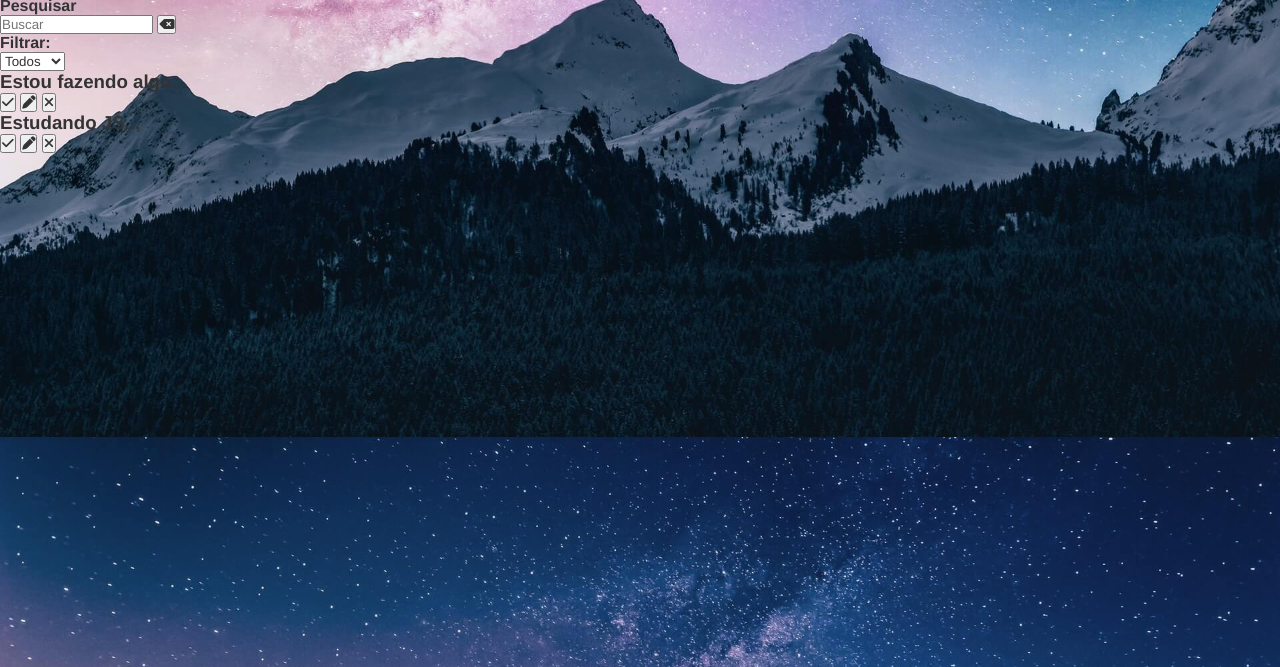
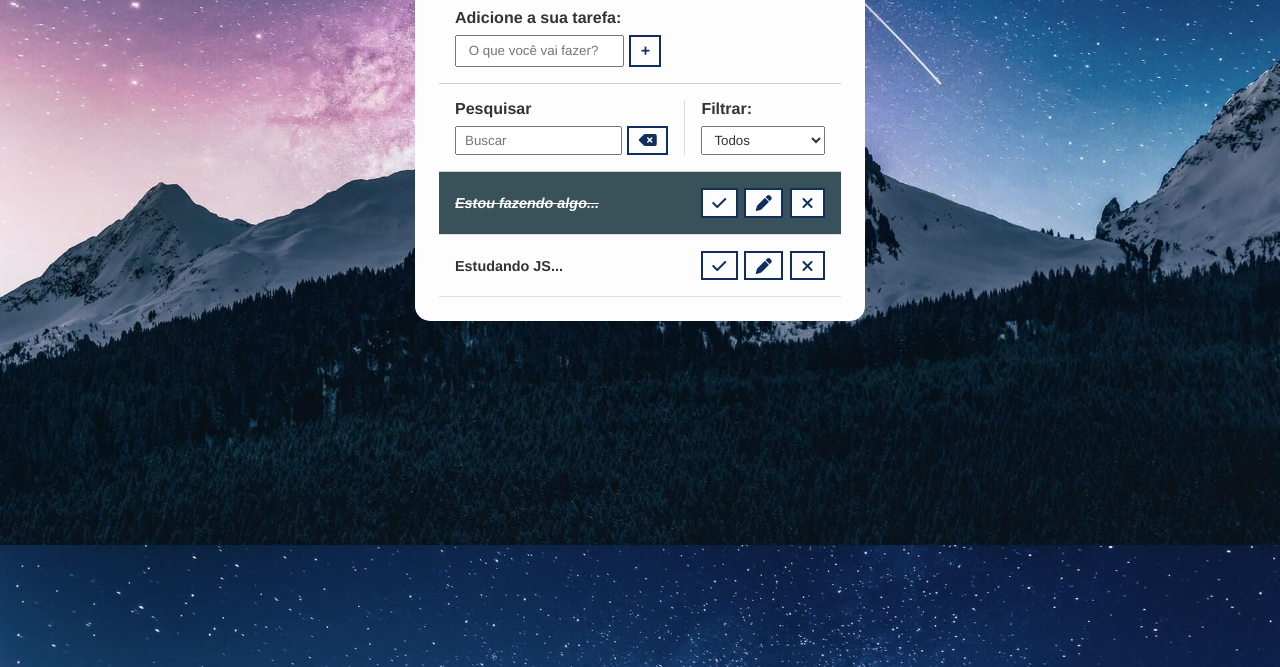
Before and after one commit to Elizabethcristina10/Projeto-JS, a plain HTML site: page index.html in a window 1280 px wide. Shown: the part 133-800 px from the top of the page. Drawn offline with Linux system fonts and the light colour scheme; files that its build step writes are made by us from their sources; files whose address does not match are found by name.

Commit message:
continuando

```diff
--- a/css/styles.css
+++ b/css/styles.css
@@ -13,3 +13,152 @@ body {
     background-position: center;
     background-size: cover ; /* se adapta a tela do usuário */
 }
+
+button {
+    background-color: #fdfdfd;
+    color: #102f5e;
+    border: 2px solid #102f5e;
+    padding: .3rem .6rem;
+    font-size: 1rem;
+    cursor: pointer; /* mostra a mao encima do botao */
+    display: flex;
+    justify-content: center;
+    align-items: center;
+    transition: 0.4s;
+}
+
+button:hover{
+    background-color: #102f5e;
+    color: #fff;
+}
+
+
+button:hover > i {
+    color: #fff;
+}
+
+button i {
+    color: #102f5e;
+    font-weight: bold;
+    pointer-events: none; /* continua alterado a cor mesmo clicando no botao */
+}
+
+input,
+select {
+    padding: 0.25rem 0.5rem; /* espaçamento interno do texto */
+}
+
+.hide{
+    display: none;
+}
+
+/* Todo header */
+
+.todo-container{
+    max-width: 450px;
+    margin: 3rem auto ;
+    background-color: #fdfdfd;
+    padding: 1.5rem;
+    border-radius: 15px;
+}
+
+.todo-container header {
+    text-align: center;
+    padding: 0 1rem 1rem;
+    border-bottom: 1px solid #ccc;
+}
+
+/* Todo form */
+
+#todo-form, #edit-form{
+    padding: 1rem;
+    border-bottom: 1px solid #ccc;
+}
+
+#todo-form p,
+#edit-form p {
+    margin-bottom: 0.5rem ;
+    font-weight: bold; /* negrito */
+}
+
+.form-control {
+    display: flex;
+}
+
+.form-control input {
+    margin-right: 0.3rem;
+}
+
+#cancel-edit-btn {
+    margin-top: 1rem;
+}
+
+/* Todo toolbar */
+
+#toolbar {
+    padding: 1rem;
+    border-bottom: 1px solid #ccc;
+    display: flex;
+}
+
+#toolbar h4 {
+    margin-bottom: .5rem;
+}
+
+#search {
+    border-right: 1px solid #ddd;
+    padding-right: 1rem;
+    margin-right: 1rem;
+    width: 65%;
+    display: flex;
+    flex-direction: column;
+}
+
+#search form {
+    display: flex;
+}
+
+#search input {
+    width: 100%;
+    margin-right: 0.3rem;
+}
+
+#filter{
+    width: 35% ;
+    display: flex;
+    flex-direction: column;
+}
+
+#filter select{
+    flex: 1;
+}
+
+/* Todo List */
+
+.todo{
+    display: flex;
+    justify-content: space-around;
+    align-items: center;
+    padding: 1rem;
+    border-bottom: 1px solid #ddd;
+    transition: 0.3s;
+}
+
+.todo h3 {
+    flex: 1;
+    font-size: 0.9rem;
+}
+
+.todo button {
+    margin-left: 0.4rem;
+}
+
+.done{
+    background-color: #395159;
+}
+
+.done h3 {
+    color: #fff;
+    text-decoration: line-through; /*quando um alinha passa encima do texto */
+    font-style: italic;
+}
--- a/js/index.html
+++ b/index.html
@@ -31,7 +31,7 @@
                     </button>
                 </div>
             </form>
-            <form id="edit-form">
+            <form id="edit-form" class="hide"> <!-- essa classe esconde o item Edite sua tarefa no formulário-->
             <p>Edite a sua tarefa:</p>
             <div class="form-control">
                 <input type="text" id="edit-input">
@@ -63,7 +63,7 @@
                 </div>
             </div>
             <div id="todo-list">
-                <div class="todo">
+                <div class="todo done">
                     <h3>Estou fazendo algo...</h3>
                     <button class="finish-todo">
                         <i class="fa-solid fa-check"></i>
```
